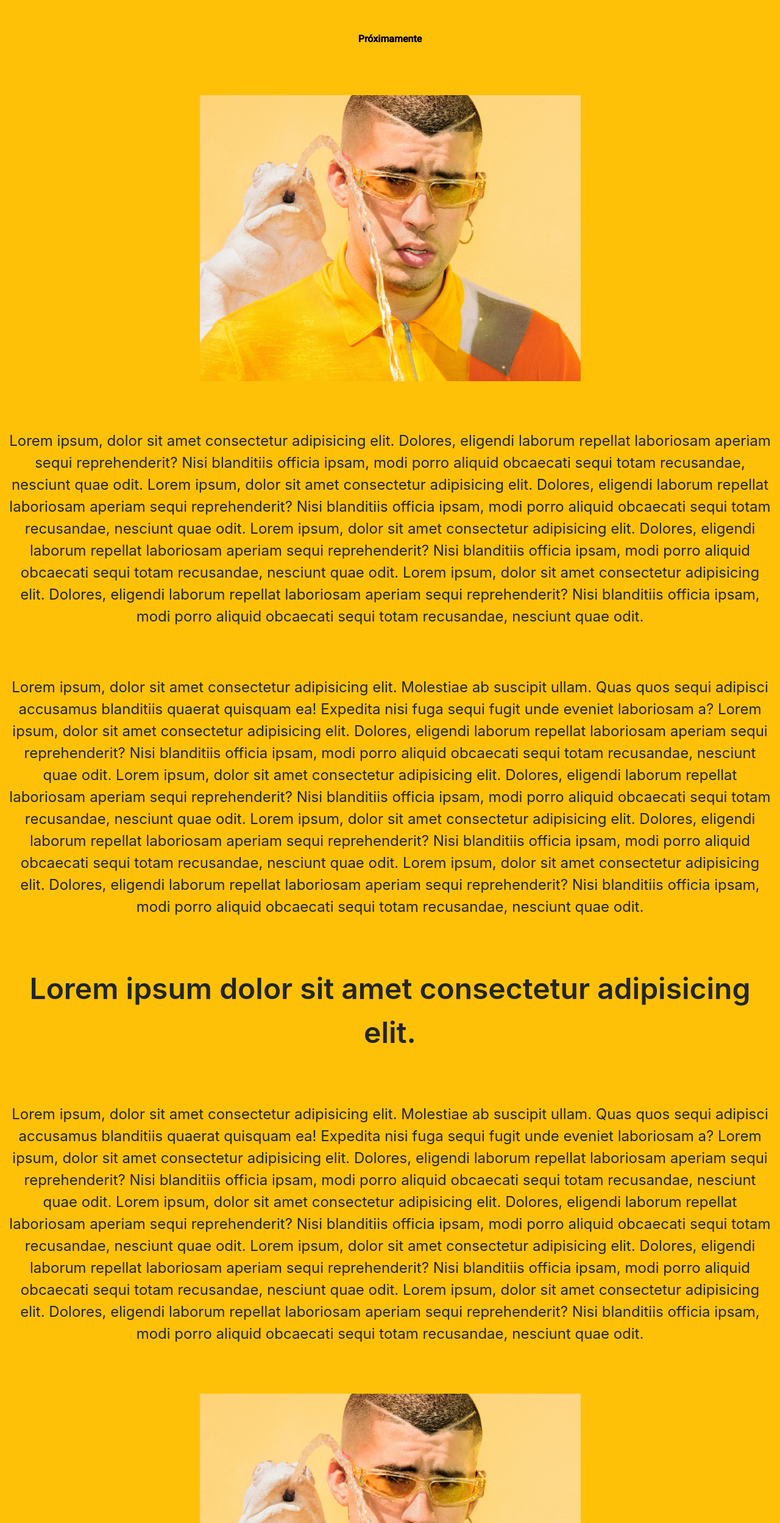
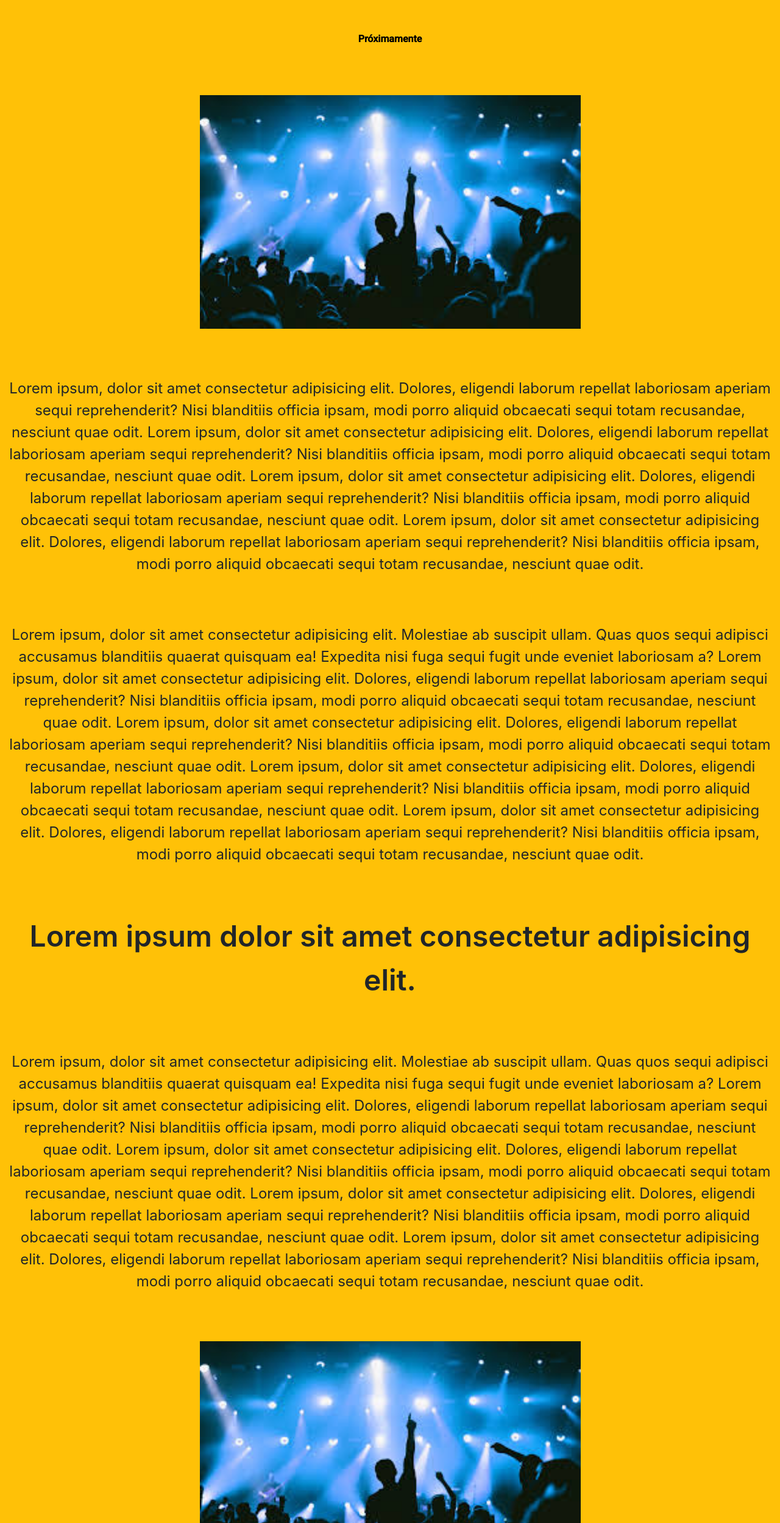
Before and after one commit to danielpfuoc/HTMLCSSIIPEC2, a website built with Parcel: page src/noticia.html in a window 1280 px wide. Shown: the part 303-2800 px from the top of the page at 61% size. Built offline with nearby package versions, Linux system fonts and the light colour scheme; some packages are replaced by stand-ins of ours; a web font is replaced by a local one.

Commit message:
new-photos

```diff
--- a/src/noticia.html
+++ b/src/noticia.html
@@ -37,7 +37,7 @@
         <main class="container-fluid noticia">
             <h1>Venta de entradas</h1>
             <small>Próximamente</small>
-            <img class="noticia__img" src="assets/images/home-bg.jpg" alt="" />
+            <img class="noticia__img" src="assets/images/noticia-02.jpg" alt="" />
             <p class="noticia__text">
                 Lorem ipsum, dolor sit amet consectetur adipisicing elit. Dolores, eligendi laborum
                 repellat laboriosam aperiam sequi reprehenderit? Nisi blanditiis officia ipsam, modi
@@ -89,7 +89,7 @@
                 reprehenderit? Nisi blanditiis officia ipsam, modi porro aliquid obcaecati sequi
                 totam recusandae, nesciunt quae odit.
             </p>
-            <img class="noticia__img" src="assets/images/home-bg.jpg" alt="" />
+            <img class="noticia__img" src="assets/images/noticia-02.jpg" alt="" />
             <p class="noticia__text">
                 Lorem ipsum, dolor sit amet consectetur adipisicing elit. Molestiae ab suscipit
                 ullam. Quas quos sequi adipisci accusamus blanditiis quaerat quisquam ea! Expedita
```
Also changed, not shown: src/assets/images/noticia-01.jpg (added), src/assets/images/noticia-02.jpg (added).
